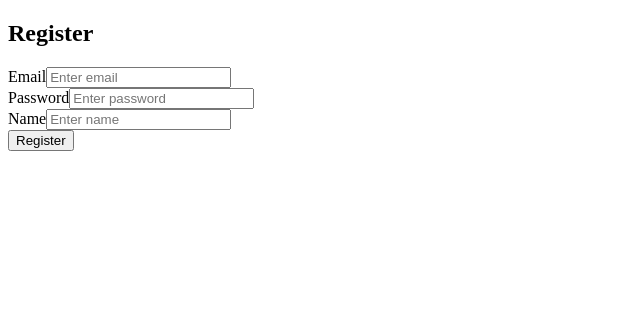
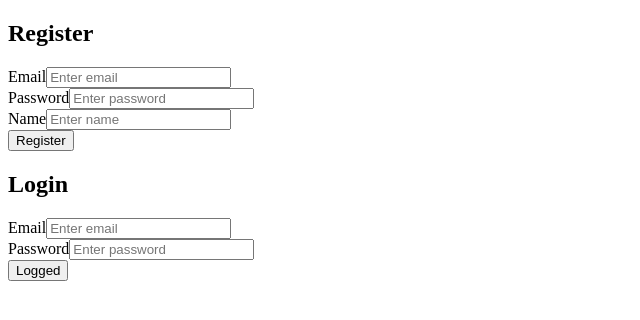
Before and after one commit to MariuszADS/APP_booking, a React (Vite) app in the folder client/: page / in a window 1280 px wide. Shown: the top 320 px of the page, without its empty margins (0-640 px from the left). Built offline with nearby package versions, Linux system fonts and the light colour scheme.

Commit message:
added: login

```diff
--- a/client/src/Login.tsx
+++ b/client/src/Login.tsx
@@ -1,33 +1,25 @@
-import { useEffect, useState } from 'react'
-import './App.css'
-
-function App() {
-  const [status, setStatus] = useState<any>(null)
-
-
-  const url = "http://localhost:8000/api/users"
-  async function getStatus<T>(url: string): Promise<T> {
-
-    const res = await fetch(url)
-
-    if (!res.ok) {
-      throw new Error(`HTTP error! status: ${res.status}`)
-    }
-    return res.json()
-      .catch(error => {
-        console.error("ERR :", error);
-      })
-  }
-
-  useEffect(() => {
-    getStatus(url).then(data => { setStatus(data) })
-  }, [])
-
-  return (
-    <>
-      <p>{JSON.stringify(status)}</p>
-    </>
-  )
+type LoginData = {
+    email: string,
+    password: string
+}
+type LoginResponse = {
+    id: number,
+    email: string,
+    password: string
 }
 
-export default App
+async function loginUser(formData: LoginData): Promise<LoginResponse> {
+    const res = await fetch("http://localhost:8000/auth/login", {
+        method: "POST",
+        headers: { "Content-type": "application/json"
+        },
+        body:JSON.stringify(formData),
+    })
+    const data = await res.json()
+
+    if(!res.ok){
+        throw new Error(data.message || "Login failed")
+    }
+    return data
+}
+export default loginUser
--- /dev/null
+++ b/client/src/LoginForm.tsx
@@ -0,0 +1,94 @@
+import { useState, type ChangeEvent, type FormEvent } from "react"
+import loginUser from "./Login"
+
+type LoginFromData = {
+    email: string,
+    password: string
+}
+
+function LoginForm() {
+
+    const [formData, setFormData] = useState<LoginFromData>({
+        email: "",
+        password: "",
+    })
+
+    const [error, setError] = useState("")
+    const [success, setSuccess] = useState("")
+    const [isSubmitting, setIsSubmitting] = useState(false)
+
+    function handleChange(event: ChangeEvent<HTMLInputElement>) {
+        const { name, value } = event.target
+
+        setFormData((prev) => ({
+            ...prev,
+            [name]: value
+        }))
+    }
+
+    async function handleSubbmiting(event: FormEvent<HTMLFormElement>) {
+        event.preventDefault()
+        setError("")
+        setSuccess("")
+        setIsSubmitting(true)
+
+        try {
+            const user = await loginUser(formData)
+
+            setSuccess(`User logged successfully`)
+            setFormData({
+                email: "",
+                password: ""
+            })
+        } catch (err) {
+            setError(err instanceof Error ? err.message : "Login failed")
+        } finally {
+            setIsSubmitting(false)
+        }
+    }
+    return (
+        <div className="login-container">
+            <h2>Login</h2>
+            <form onSubmit={handleSubbmiting}>
+                <div>
+                    <label htmlFor="email"> Email</label>
+                    <input
+                        id="email"
+                        type="email"
+                        name="email"
+                        placeholder="Enter email"
+                        value={formData.email}
+                        onChange={handleChange}
+                        required
+                    />
+                </div>
+                <div>
+                    <label htmlFor="password">Password</label>
+                    <input
+                        id="password"
+                        type="password"
+                        name="password"
+                        placeholder="Enter password"
+                        value={formData.password}
+                        onChange={handleChange}
+                        required
+                    />
+                </div>
+                <button type="submit" disabled={isSubmitting}>
+                    {isSubmitting ? "Logging..." : "Logged"}
+                </button>
+            </form>
+
+            {error && <p className="error">{error}</p>}
+            {success && <p className="success">{success}</p>}
+        </div>
+    )
+}
+
+export default LoginForm
+
+/*
+Kiedy tego używam?
+Co się stanie, jeśli tego nie użyję?
+Gdzie to wpinam w mojej aplikacji?
+ */
--- a/client/src/main.tsx
+++ b/client/src/main.tsx
@@ -2,9 +2,11 @@ import { createRoot } from 'react-dom/client'
 import { BrowserRouter } from "react-router";
 import RegisterForm from './RegisterForm';
 import './index.css'
+import LoginForm from './LoginForm';
 
 createRoot(document.getElementById('root')!).render(
   <BrowserRouter>
     <RegisterForm />
+    <LoginForm/>
   </BrowserRouter>,
 )
```
